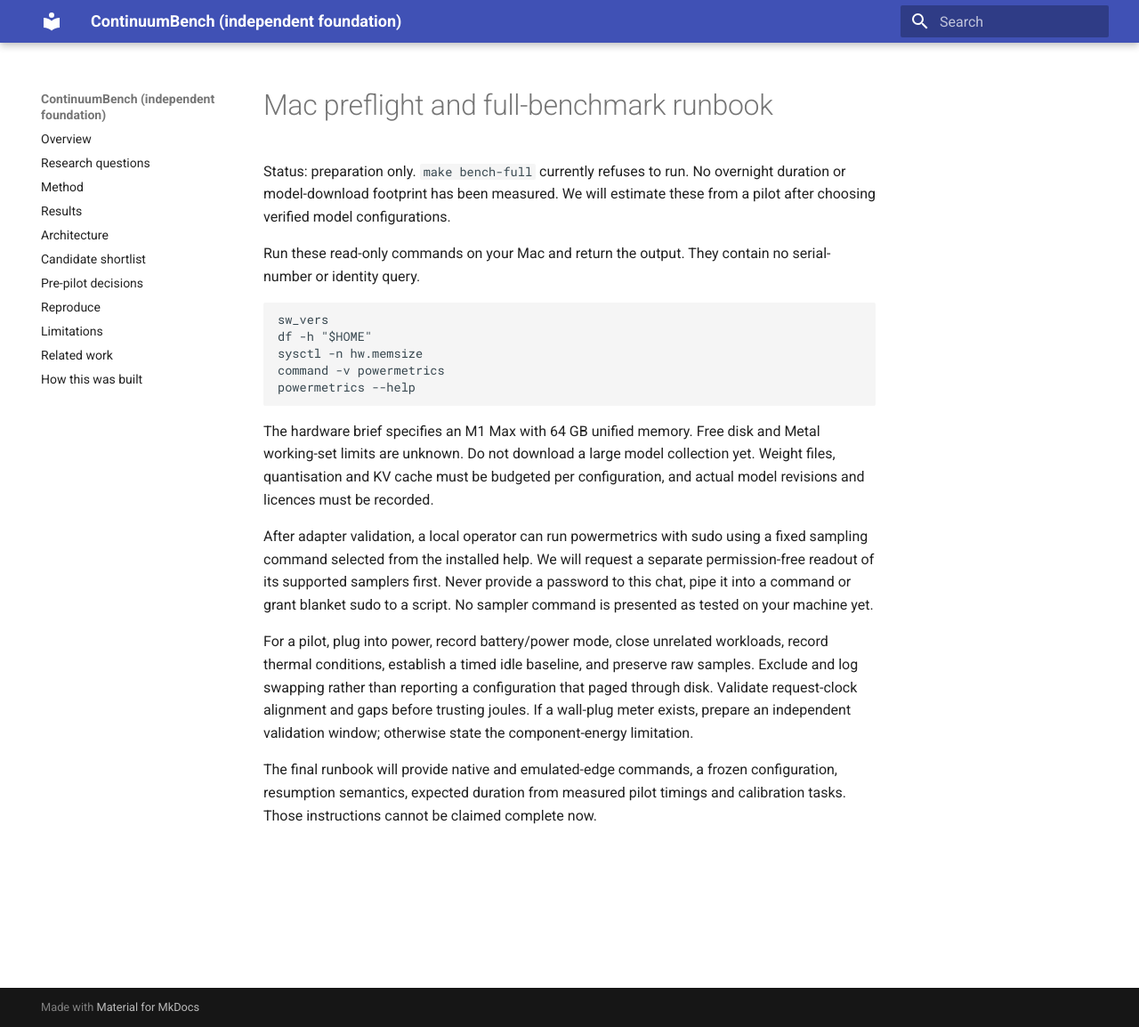
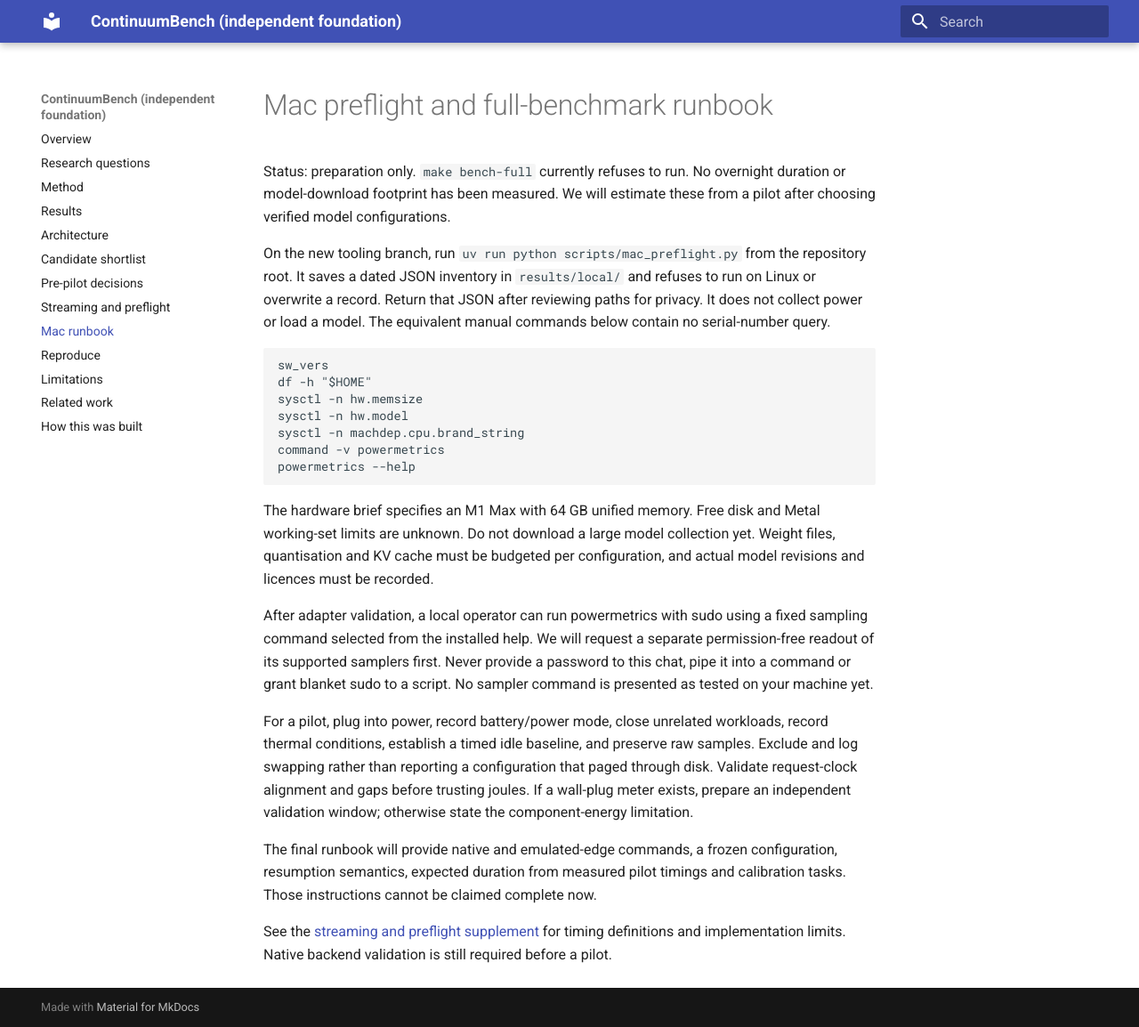
Before and after one commit to Agent007repo/continuum-bench, an MkDocs documentation site: the page built from docs/RUNBOOK_full_benchmark.md, in a window 1280 px wide and 1154 px high. Shown: the whole window at 89% size. Built offline with MkDocs 1.6.1 and Material for MkDocs 9.7.7, drawn with Linux system fonts in a browser that asks for light colours.

Commit message:
Document timing boundaries and preserve tooling verification evidence

````diff
--- a/docs/RUNBOOK_full_benchmark.md
+++ b/docs/RUNBOOK_full_benchmark.md
@@ -2,12 +2,14 @@
 
 Status: preparation only. `make bench-full` currently refuses to run. No overnight duration or model-download footprint has been measured. We will estimate these from a pilot after choosing verified model configurations.
 
-Run these read-only commands on your Mac and return the output. They contain no serial-number or identity query.
+On the new tooling branch, run `uv run python scripts/mac_preflight.py` from the repository root. It saves a dated JSON inventory in `results/local/` and refuses to run on Linux or overwrite a record. Return that JSON after reviewing paths for privacy. It does not collect power or load a model. The equivalent manual commands below contain no serial-number query.
 
 ```bash
 sw_vers
 df -h "$HOME"
 sysctl -n hw.memsize
+sysctl -n hw.model
+sysctl -n machdep.cpu.brand_string
 command -v powermetrics
 powermetrics --help
 ```
@@ -19,3 +21,5 @@
 For a pilot, plug into power, record battery/power mode, close unrelated workloads, record thermal conditions, establish a timed idle baseline, and preserve raw samples. Exclude and log swapping rather than reporting a configuration that paged through disk. Validate request-clock alignment and gaps before trusting joules. If a wall-plug meter exists, prepare an independent validation window; otherwise state the component-energy limitation.
 
 The final runbook will provide native and emulated-edge commands, a frozen configuration, resumption semantics, expected duration from measured pilot timings and calibration tasks. Those instructions cannot be claimed complete now.
+
+See the [streaming and preflight supplement](protocols/2026-10-14-streaming-preflight-v0.2.md) for timing definitions and implementation limits. Native backend validation is still required before a pilot.
--- a/mkdocs.yml
+++ b/mkdocs.yml
@@ -9,6 +9,8 @@
   - Architecture: architecture.md
   - Candidate shortlist: protocols/2026-10-14-shortlist.md
   - Pre-pilot decisions: protocols/2026-10-14-pre-pilot-decisions.md
+  - Streaming and preflight: protocols/2026-10-14-streaming-preflight-v0.2.md
+  - Mac runbook: RUNBOOK_full_benchmark.md
   - Reproduce: reproduce.md
   - Limitations: limitations.md
   - Related work: related-work.md
````
Also changed, not shown: STATUS.md (+7 -3 lines), docs/protocols/2026-10-14-streaming-preflight-v0.2.md (added, +25 -0 lines), docs/sources.json (+18 -0 lines), 5 other files.
